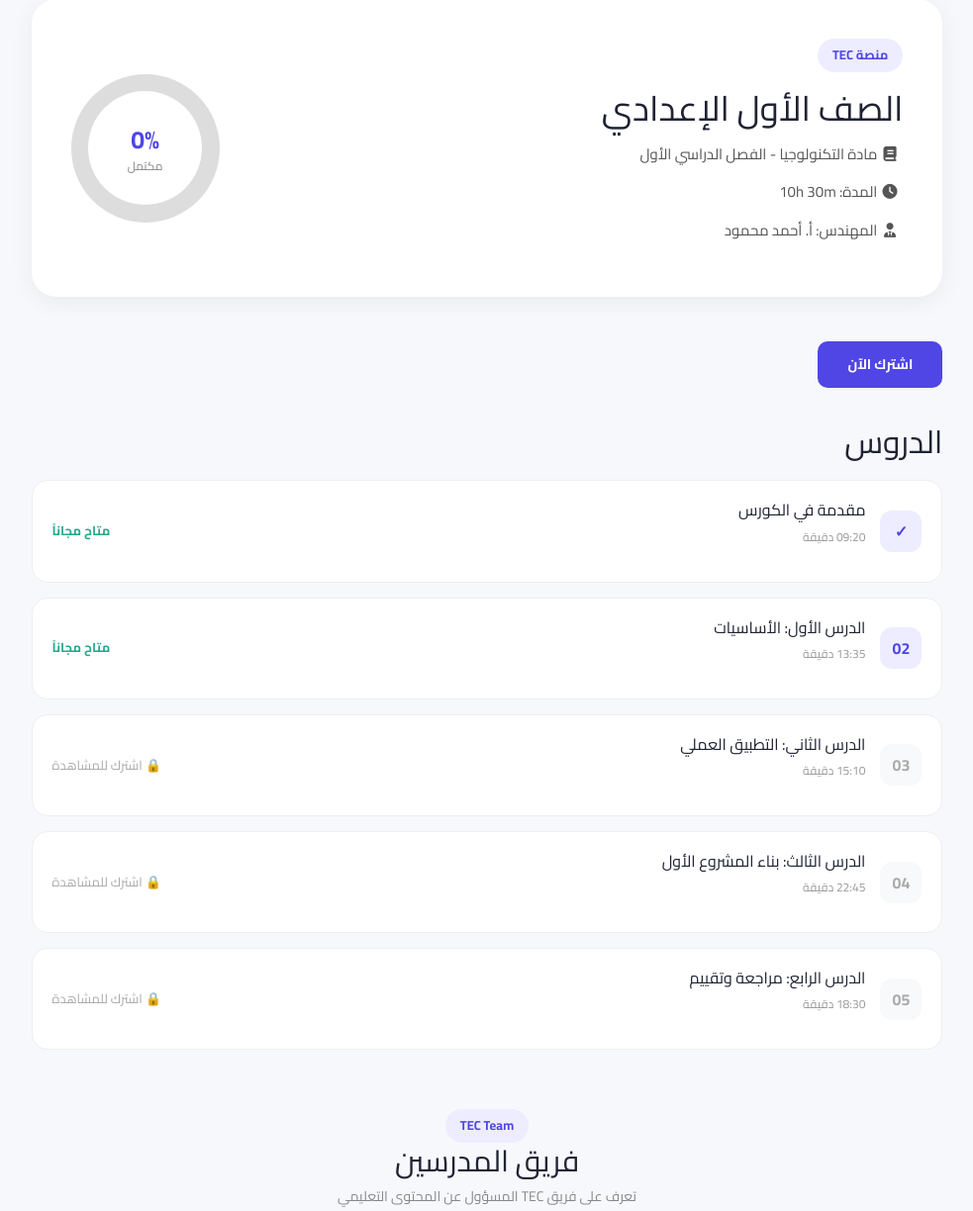
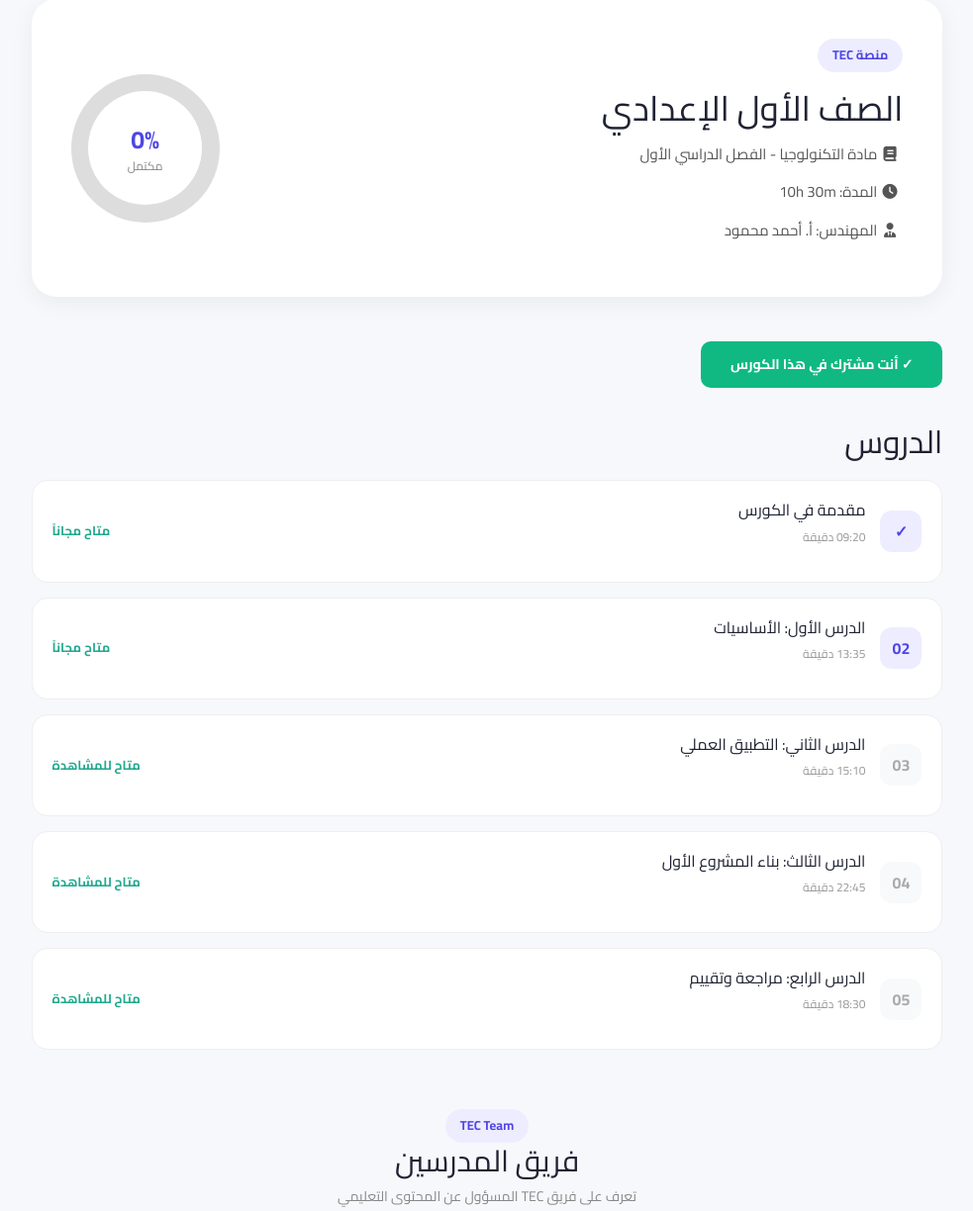
Before and after one commit to Ahmed03Ayman/Tech-Platform, a PHP site: page /course-details.php in a window 1280 px wide. Shown: the part 180-1404 px from the top of the page at 99% size, without its empty margins (148-1131 px from the left). Run offline with PHP 8.4, Linux system fonts and the light colour scheme; the visitor is signed in with stand-in values (Sample User, id 1); data comes from the database, SQL or seed files in the repository.

Commit message:
Fix database FK constraints and link course details to payment flow

```diff
--- a/course-details.php
+++ b/course-details.php
@@ -1,10 +1,19 @@
 <?php
+session_start();
 require_once 'connection.php';
 
-// 1. جلب رقم الكورس من الرابط، لو مفيش رقم نخليه 1 افتراضي
+// 1. جلب رقم الكورس من الرابط وتأمينه
 $course_id = isset($_GET['course_id']) ? intval($_GET['course_id']) : 1;
+$user_id = isset($_SESSION['user_id']) ? $_SESSION['user_id'] : (isset($_SESSION['id']) ? $_SESSION['id'] : 1);
 
-// 2. استعلام لجلب بيانات الكورس واسم المهندس من الداتا بيز
+// 2. الفحص الذكي: هل الطالب مشترك في هذا الكورس؟
+$is_enrolled = false;
+$check_enroll = mysqli_query($conn, "SELECT * FROM user_course WHERE user_id = '$user_id' AND course_id = '$course_id'");
+if ($check_enroll && mysqli_num_rows($check_enroll) > 0) {
+    $is_enrolled = true;
+}
+
+// 3. استعلام لجلب بيانات الكورس واسم المهندس من الداتا بيز
 $query = "SELECT courses.*, instructors.name AS instructor_name, categories.name AS category_name
           FROM courses
           LEFT JOIN instructors ON courses.instructor_id = instructors.id
@@ -13,11 +22,9 @@ $query = "SELECT courses.*, instructors.name AS instructor_name, categories.name
 
 $result = mysqli_query($conn, $query);
 
-// 3. التحقق من وجود الكورس
 if ($result && mysqli_num_rows($result) > 0) {
     $course = mysqli_fetch_assoc($result);
 } else {
-    // بيانات افتراضية لو الكورس لسه متضافش في قاعدة البيانات
     $course = [
         'title' => 'كورس تعليمي جديد',
         'grade_level' => 'المرحلة الدراسية غير محددة',
@@ -63,9 +70,15 @@ include 'header.php';
     .enroll-btn {
         display: inline-block; background: #4f46e5; color: white;
         padding: 13px 30px; border-radius: 10px; font-weight: bold; font-size: 14px;
-        margin-bottom: 35px; transition: .3s;
+        margin-bottom: 35px; transition: .3s; text-decoration: none;
     }
     .enroll-btn:hover { background: #3730a3; transform: translateY(-2px); box-shadow: 0 5px 15px rgba(79,70,229,.2);}
+
+    .enrolled-status-btn {
+        display: inline-block; background: #10b981; color: white;
+        padding: 13px 30px; border-radius: 10px; font-weight: bold; font-size: 14px;
+        margin-bottom: 35px; text-decoration: none; cursor: default;
+    }
 
     .lesson {
         background: white; border: 1px solid #eee; border-radius: 16px;
@@ -83,7 +96,6 @@ include 'header.php';
     .completed { color: #22a98f; font-size: 13px; font-weight: bold; }
     .locked { color: #aaa; font-size: 13px; }
 
-    /* Team Section */
     .team-section { margin-top: 60px; }
     .team-title { text-align: center; margin-bottom: 30px; }
     .team-title h2 { font-size: 30px; margin-bottom: 8px; color: #202333;}
@@ -115,11 +127,9 @@ include 'header.php';
 
     <a href="courses.php" class="back">← العودة للكورسات</a>
 
-    <!-- Course Information -->
     <div class="course-header">
         <div>
             <span class="tag">منصة TEC</span>
-            <!-- عرض بيانات الكورس من الداتا بيز -->
             <h1><?php echo htmlspecialchars($course['grade_level'] ?? 'مرحلة غير محددة'); ?></h1>
             <p><i class="fa-solid fa-book me-1"></i> <?php echo htmlspecialchars($course['title']); ?></p>
             <p><i class="fa-solid fa-clock me-1"></i> المدة: <?php echo htmlspecialchars($course['duration'] ?? 'غير محدد'); ?></p>
@@ -134,15 +144,15 @@ include 'header.php';
         </div>
     </div>
 
-    <!-- إرسال رقم الكورس لصفحة الدفع -->
-    <a href="payment.php?course_id=<?php echo $course_id; ?>" class="enroll-btn">
-        اشترك الآن
-    </a>
+    <!-- زر الاشتراك الذكي -->
+    <?php if ($is_enrolled): ?>
+        <span class="enrolled-status-btn">✓ أنت مشترك في هذا الكورس</span>
+    <?php else: ?>
+        <a href="payment.php?course_id=<?php echo $course_id; ?>" class="enroll-btn">اشترك الآن</a>
+    <?php endif; ?>
 
-    <!-- Lessons -->
     <h2 class="lessons-title">الدروس</h2>
 
-    <!-- الدرس الأول: مفتوح -->
     <div class="lesson">
         <div class="lesson-info">
             <div class="lesson-number">✓</div>
@@ -154,7 +164,6 @@ include 'header.php';
         <span class="completed">متاح مجاناً</span>
     </div>
 
-    <!-- الدرس الثاني: مفتوح -->
     <div class="lesson">
         <div class="lesson-info">
             <div class="lesson-number">02</div>
@@ -166,8 +175,7 @@ include 'header.php';
         <span class="completed">متاح مجاناً</span>
     </div>
 
-    <!-- الدرس الثالث: مقفول (يودي للدفع) -->
-    <a href="payment.php?course_id=<?php echo $course_id; ?>" class="lesson">
+    <a href="<?php echo $is_enrolled ? '#' : 'payment.php?course_id=' . $course_id; ?>" class="lesson">
         <div class="lesson-info">
             <div class="lesson-number" style="background: #f8f9fa; color: #aaa;">03</div>
             <div>
@@ -175,11 +183,12 @@ include 'header.php';
                 <p>15:10 دقيقة</p>
             </div>
         </div>
-        <span class="locked">🔒 اشترك للمشاهدة</span>
+        <span class="<?php echo $is_enrolled ? 'completed' : 'locked'; ?>">
+            <?php echo $is_enrolled ? 'متاح للمشاهدة' : '🔒 اشترك للمشاهدة'; ?>
+        </span>
     </a>
 
-    <!-- الدرس الرابع: مقفول (يودي للدفع) -->
-    <a href="payment.php?course_id=<?php echo $course_id; ?>" class="lesson">
+    <a href="<?php echo $is_enrolled ? '#' : 'payment.php?course_id=' . $course_id; ?>" class="lesson">
         <div class="lesson-info">
             <div class="lesson-number" style="background: #f8f9fa; color: #aaa;">04</div>
             <div>
@@ -187,11 +196,12 @@ include 'header.php';
                 <p>22:45 دقيقة</p>
             </div>
         </div>
-        <span class="locked">🔒 اشترك للمشاهدة</span>
+        <span class="<?php echo $is_enrolled ? 'completed' : 'locked'; ?>">
+            <?php echo $is_enrolled ? 'متاح للمشاهدة' : '🔒 اشترك للمشاهدة'; ?>
+        </span>
     </a>
 
-    <!-- الدرس الخامس: مقفول (يودي للدفع) -->
-    <a href="payment.php?course_id=<?php echo $course_id; ?>" class="lesson">
+    <a href="<?php echo $is_enrolled ? '#' : 'payment.php?course_id=' . $course_id; ?>" class="lesson">
         <div class="lesson-info">
             <div class="lesson-number" style="background: #f8f9fa; color: #aaa;">05</div>
             <div>
@@ -199,10 +209,11 @@ include 'header.php';
                 <p>18:30 دقيقة</p>
             </div>
         </div>
-        <span class="locked">🔒 اشترك للمشاهدة</span>
+        <span class="<?php echo $is_enrolled ? 'completed' : 'locked'; ?>">
+            <?php echo $is_enrolled ? 'متاح للمشاهدة' : '🔒 اشترك للمشاهدة'; ?>
+        </span>
     </a>
 
-    <!-- Team -->
     <section class="team-section">
         <div class="team-title">
             <span class="tag">TEC Team</span>
--- a/payment.php
+++ b/payment.php
@@ -1,8 +1,9 @@
 <?php
+session_start();
 include 'connection.php';
 
+$user_id = isset($_SESSION['user_id']) ? $_SESSION['user_id'] : (isset($_SESSION['id']) ? $_SESSION['id'] : 1);
 $course_id = isset($_GET['course_id']) ? intval($_GET['course_id']) : 1;
-$user_id = 1;
 
 $is_already_enrolled = false;
 $check_enroll_query = "SELECT * FROM user_course WHERE user_id = '$user_id' AND course_id = '$course_id'";
@@ -15,7 +16,7 @@ if ($check_enroll_result && mysqli_num_rows($check_enroll_result) > 0) {
 $course_query = "SELECT * FROM courses WHERE id = '$course_id'";
 $course_result = mysqli_query($conn, $course_query);
 $course_data = mysqli_fetch_assoc($course_result);
-$course_name = isset($course_data['title']) ? $course_data['title'] : 'كورس البرمجة المتقدم';
+$course_name = isset($course_data['title']) ? $course_data['title'] : (isset($course_data['name']) ? $course_data['name'] : 'كورس البرمجة المتقدم');
 $course_price = isset($course_data['price']) ? $course_data['price'] : 1500;
 ?>
 
```
Also changed, not shown: process_payment.php (+32 -2 lines).
